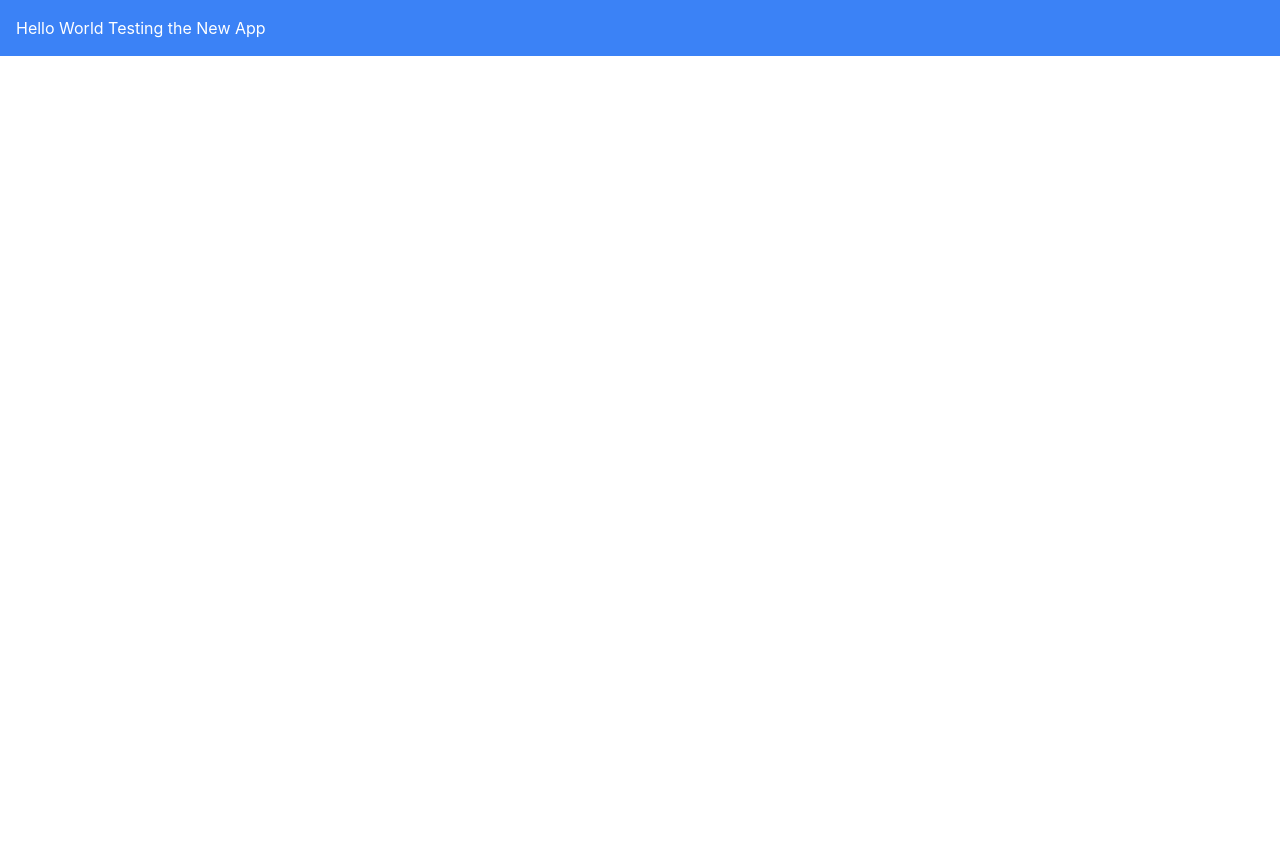
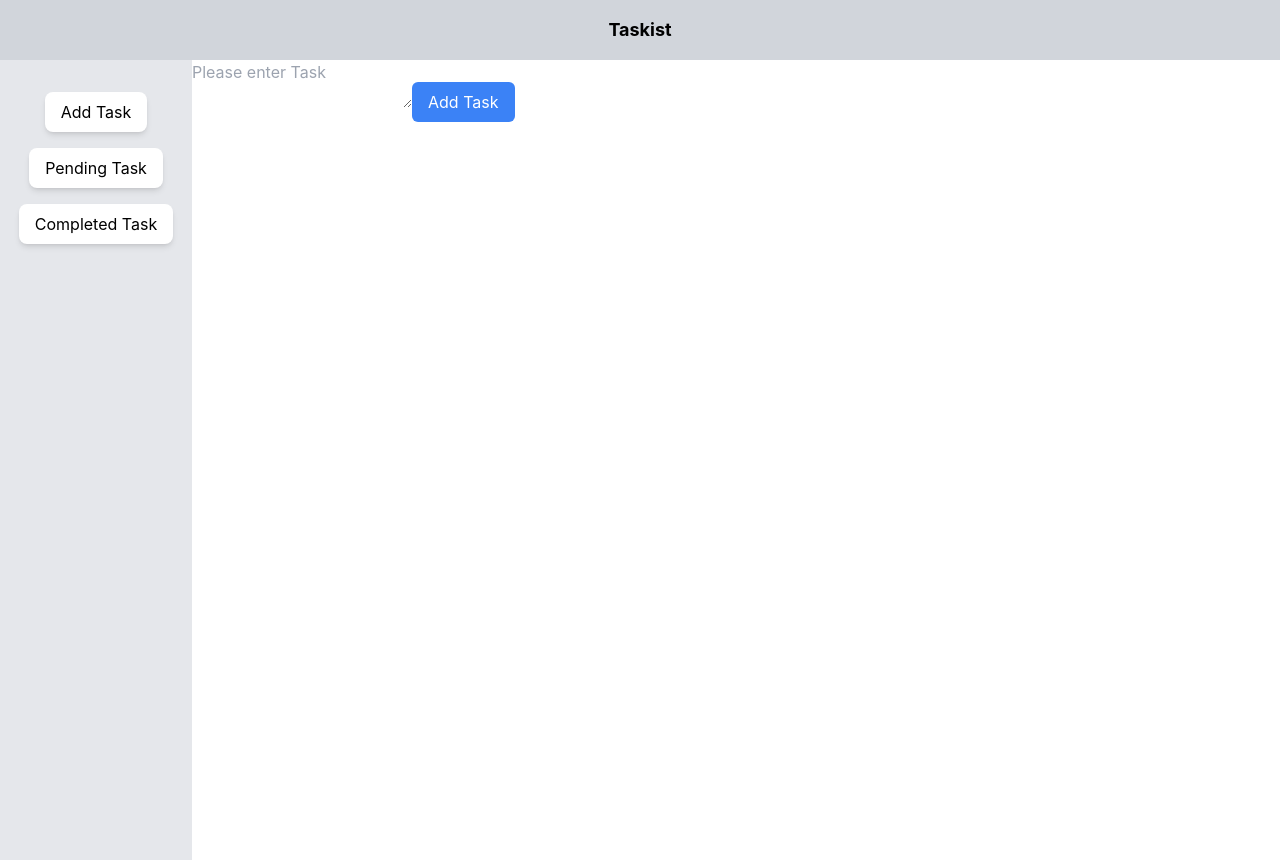
Before and after one commit to miraclebilly/taskist, a React (Create React App) app: page / in a window 1280 px wide. Before the commit the page ends 800 px from the top, so only its background shows below. Built offline with nearby package versions, Linux system fonts and the light colour scheme.

Commit message:
Task can be added

```diff
--- a/src/App.js
+++ b/src/App.js
@@ -1,11 +1,20 @@
 
 import './App.css';
+import AddTask from './add'
+import Nav from './nav'
+import SideBar from './sidebar'
+
 
 function App() {
   return (
-    <div className="bg-blue-500 text-white p-4">
-        <h1>Hello World Testing the New App</h1>
+    <div>
+    <Nav />
+    <div className="flex">
+      <SideBar />
+      <AddTask />
     </div>
+
+  </div>
   );
 }
 
--- /dev/null
+++ b/src/add.js
@@ -0,0 +1,37 @@
+import React from 'react'
+
+export default function Add() {
+    const [addTask, setAddTask] = React.useState('')
+
+
+    function handleTaskSubmit(e){
+        e.preventDefault()
+
+    }
+
+    const handleTaskChange = (e) => {
+        setAddTask(e.target.value)
+    }
+    console.log(addTask)
+
+    return(
+        <div>
+            <form onSubmit={handleTaskSubmit}>
+                <textarea
+                    placeholder="Please enter Task"
+                    name={addTask}
+                    value={addTask}
+                    onChange={handleTaskChange}
+                >
+                </textarea>
+                <button type="submit"
+                    className="bg-blue-500 text-white px-4 py-2 rounded-md"
+                >
+                    Add Task
+
+                </button>
+            </form>
+
+        </div>
+    )
+}
--- /dev/null
+++ b/src/nav.js
@@ -0,0 +1,13 @@
+import React from 'react';
+
+const Navbar = () => {
+  return (
+    <nav className="bg-gray-300 p-4">
+      <div className="container mx-auto flex items-center justify-center">
+        <span className="text-black text-lg font-bold">Taskist</span>
+      </div>
+    </nav>
+  );
+};
+
+export default Navbar;
--- /dev/null
+++ b/src/sidebar.js
@@ -0,0 +1,11 @@
+
+
+export default function SideBar() {
+    return (
+        <div className="bg-gray-200 w-48 h-full h-screen flex flex-col  items-center">
+          <a href="https//:www.google.com" className="my-2 px-4 py-2 bg-white rounded-lg mt-8 shadow-md">Add Task</a>
+          <a href="https//:www.google.com" className="my-2 px-4 py-2 bg-white rounded-lg shadow-md">Pending Task</a>
+          <a href="https//:www.google.com" className="my-2 px-4 py-2 bg-white rounded-lg shadow-md">Completed Task</a>
+        </div>
+    )
+}
--- a/tailwind.config.js
+++ b/tailwind.config.js
@@ -2,6 +2,11 @@
 module.exports = {
   content: ["./src/**/*.{html,js}"],
   theme: {
+    borderWidth: {
+      "DEFAULT": '1px',
+      '0': '0',
+      '2' : '2px'
+    },
     extend: {},
   },
   plugins: [],
```
